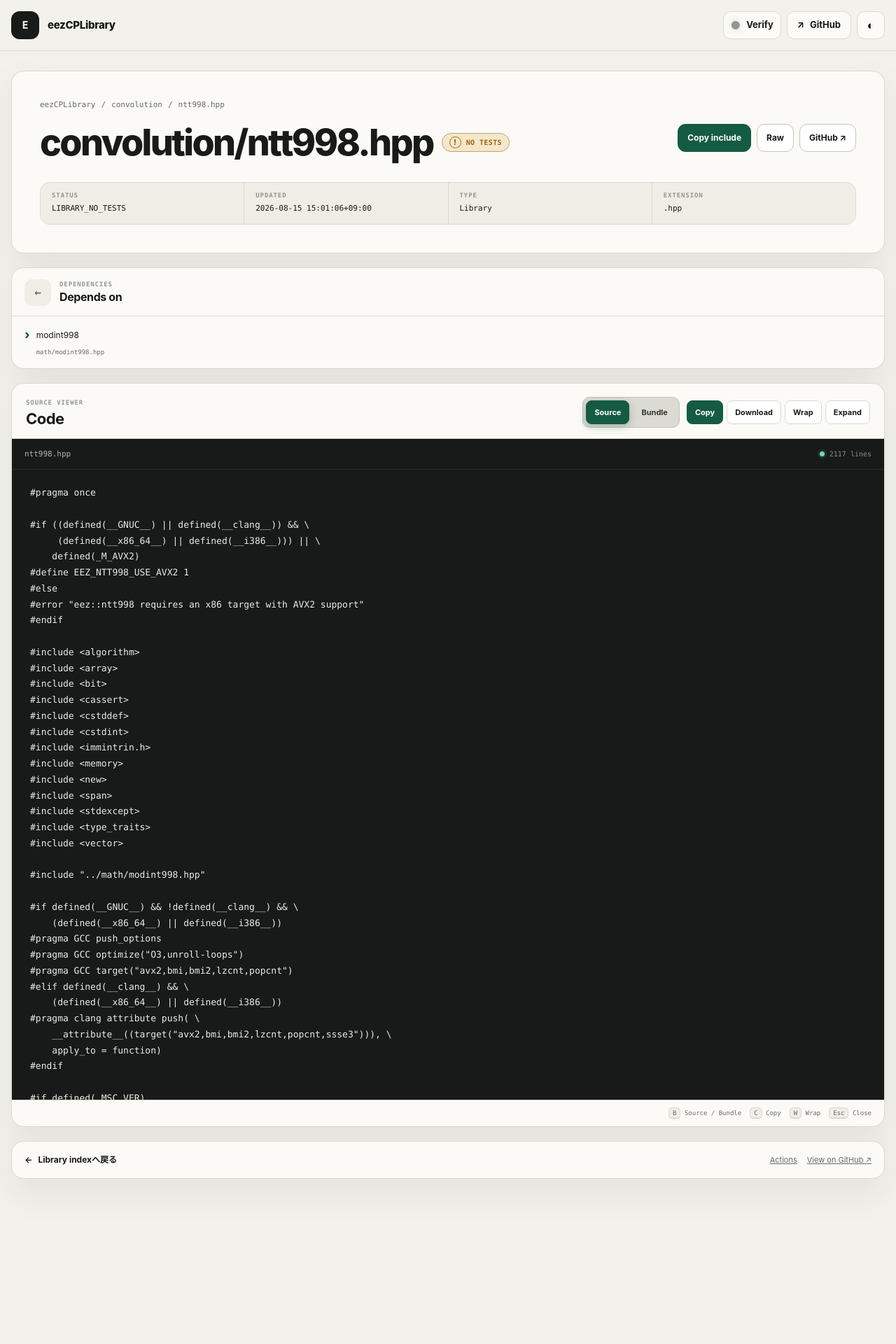
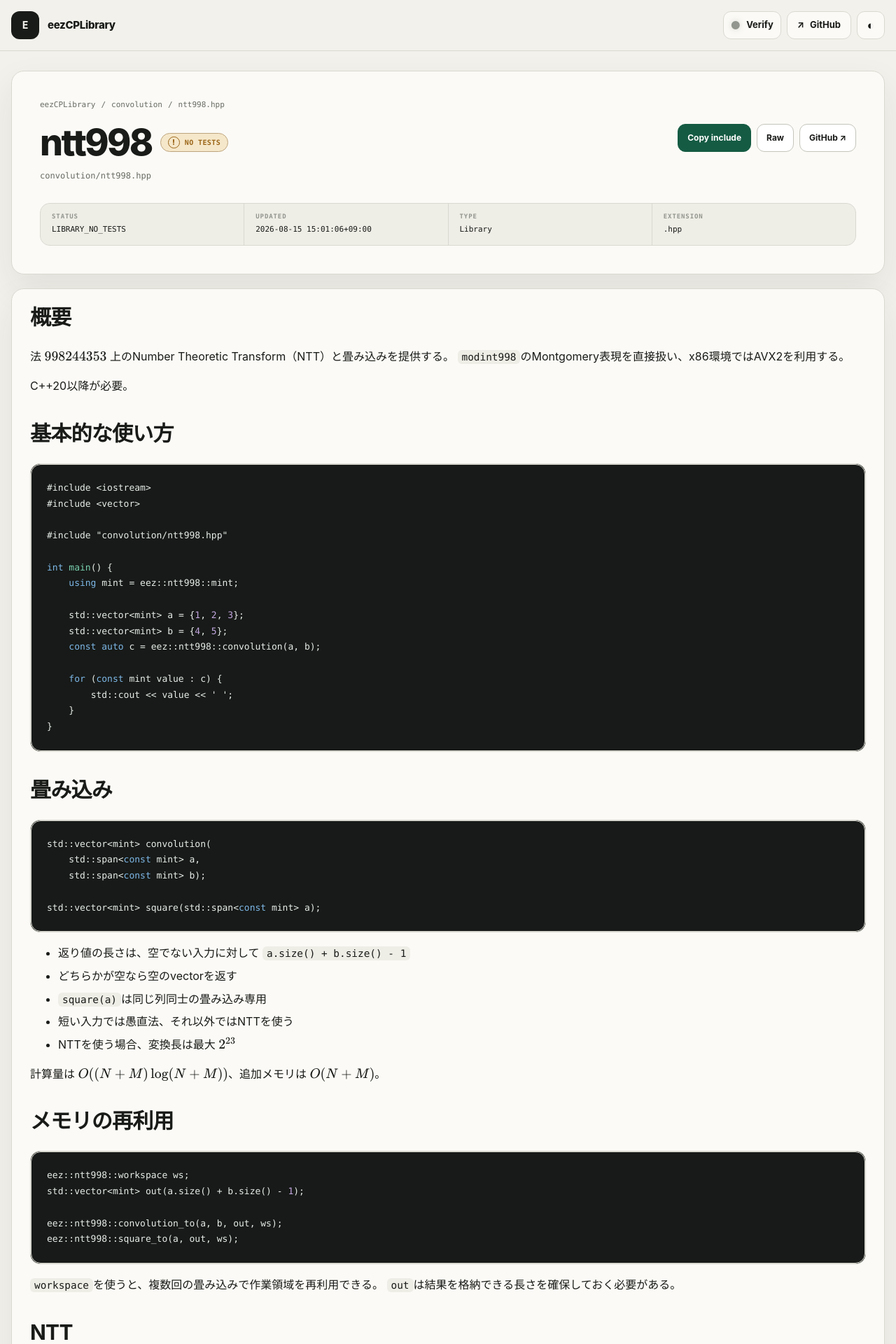
Before and after one commit to 28q/eezCPLibrary, a Jekyll site: the page built from convolution/ntt998.hpp.md, in a window 1280 px wide. Shown: the top 1920 px of the page at 70% size. Built offline with Jekyll 4.4.1, drawn with Linux system fonts in a browser that asks for light colours; formulas are drawn with MathJax 3; some of the changed text lies outside the part shown.

Commit message:
[auto-verifier] docs commit 87e3f90b2448140b66c890c162d211b7866ab040

````diff
--- a/convolution/ntt998.hpp.md
+++ b/convolution/ntt998.hpp.md
@@ -2054,8 +2054,108 @@ data:
   verifiedWith: []
 documentation_of: convolution/ntt998.hpp
 layout: document
-redirect_from:
-- /library/convolution/ntt998.hpp
-- /library/convolution/ntt998.hpp.html
-title: convolution/ntt998.hpp
+title: ntt998
 ---
+
+## 概要
+
+法 $998244353$ 上のNumber Theoretic Transform（NTT）と畳み込みを提供する。
+`modint998`のMontgomery表現を直接扱い、x86環境ではAVX2を利用する。
+
+C++20以降が必要。
+
+## 基本的な使い方
+
+```cpp
+#include <iostream>
+#include <vector>
+
+#include "convolution/ntt998.hpp"
+
+int main() {
+    using mint = eez::ntt998::mint;
+
+    std::vector<mint> a = {1, 2, 3};
+    std::vector<mint> b = {4, 5};
+    const auto c = eez::ntt998::convolution(a, b);
+
+    for (const mint value : c) {
+        std::cout << value << ' ';
+    }
+}
+```
+
+## 畳み込み
+
+```cpp
+std::vector<mint> convolution(
+    std::span<const mint> a,
+    std::span<const mint> b);
+
+std::vector<mint> square(std::span<const mint> a);
+```
+
+- 返り値の長さは、空でない入力に対して `a.size() + b.size() - 1`
+- どちらかが空なら空のvectorを返す
+- `square(a)`は同じ列同士の畳み込み専用
+- 短い入力では愚直法、それ以外ではNTTを使う
+- NTTを使う場合、変換長は最大 $2^{23}$
+
+計算量は $O((N+M)\log(N+M))$、追加メモリは $O(N+M)$。
+
+## メモリの再利用
+
+```cpp
+eez::ntt998::workspace ws;
+std::vector<mint> out(a.size() + b.size() - 1);
+
+eez::ntt998::convolution_to(a, b, out, ws);
+eez::ntt998::square_to(a, out, ws);
+```
+
+`workspace`を使うと、複数回の畳み込みで作業領域を再利用できる。
+`out`は結果を格納できる長さを確保しておく必要がある。
+
+## NTT
+
+```cpp
+eez::ntt998::forward(values);
+eez::ntt998::inverse(values);
+```
+
+`values.size()`は1以上 $2^{23}$ 以下の2冪でなければならない。
+`inverse`は逆変換と同時に要素数の逆数で正規化する。
+
+## 周波数領域を再利用するAPI
+
+```cpp
+eez::ntt998::frequency_buffer fa, fb;
+const std::size_t size = eez::ntt998::transform_size(a.size(), b.size());
+
+eez::ntt998::forward_to(a, fa, size);
+eez::ntt998::forward_to(b, fb, size);
+eez::ntt998::pointwise_multiply(fa, fb);
+eez::ntt998::inverse_to(fa, out);
+```
+
+`pointwise_square(fa)`も使用できる。
+
+## 補助関数と定数
+
+```cpp
+eez::ntt998::mod;              // 998244353
+eez::ntt998::max_size;         // 2^23
+eez::ntt998::naive_cutoff;     // 60
+
+eez::ntt998::convolution_size(n, m);
+eez::ntt998::transform_size(n, m);
+eez::ntt998::valid_ntt_size(n);
+```
+
+`transform_size(n, m)`は必要な変換長を返す。NTTの上限を超える場合は0を返す。
+
+## 注意
+
+- x86向けビルドではAVX2、BMI/BMI2、LZCNT、POPCNT命令を使用する
+- NTTの上限を超える畳み込みは`std::length_error`
+- 不正な変換長や短すぎる出力spanは`std::invalid_argument`
````
Also changed, not shown: index.md (+1 -1 lines), math/modint998.hpp.md (+1 -1 lines).
